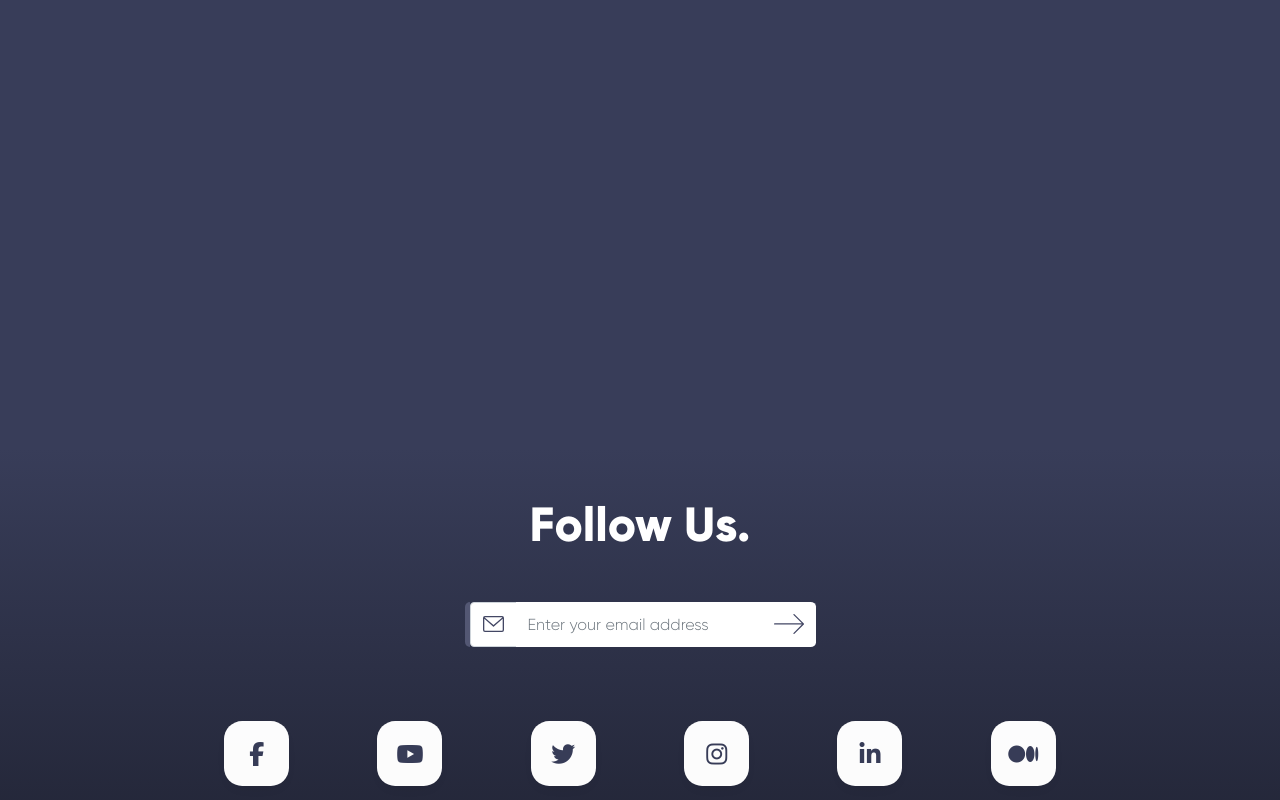
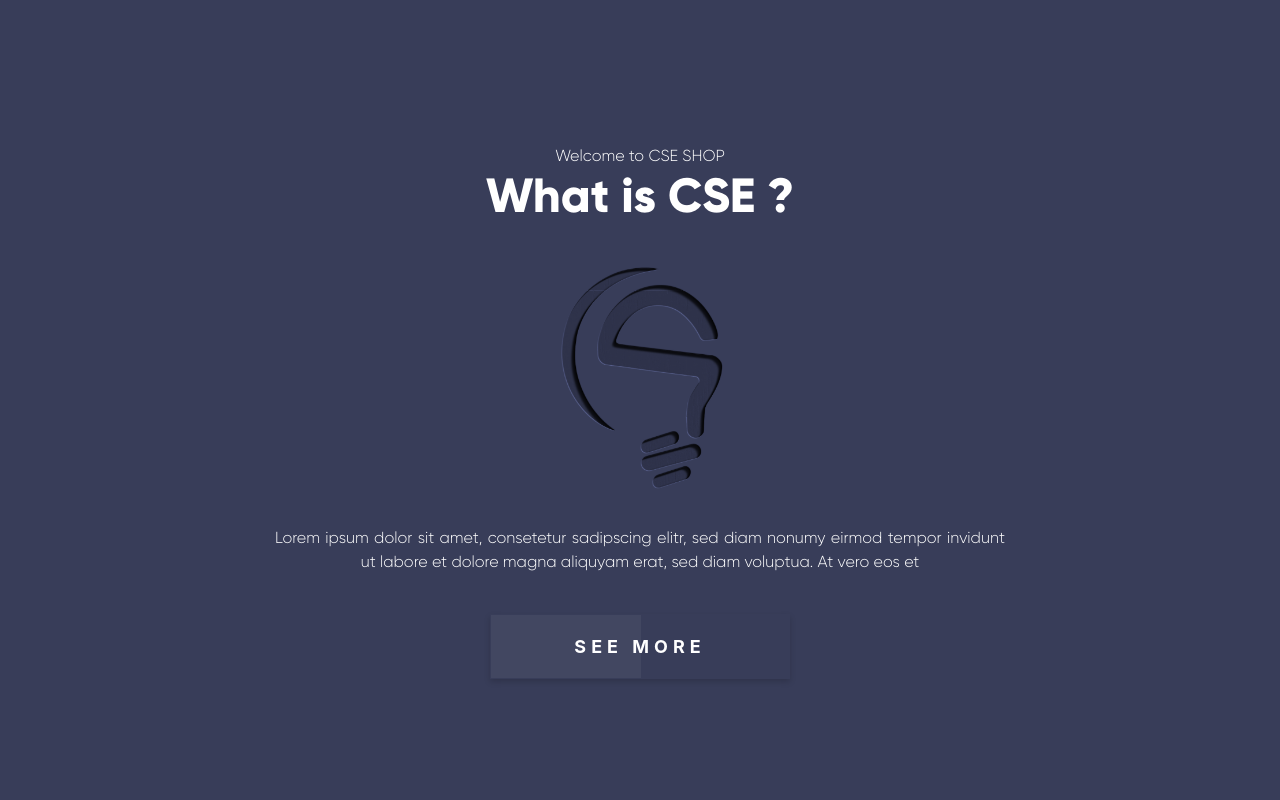
Before and after one commit to SehdiNassim/CSE-Shop, a React (Create React App) app: page / in a window 1280 px wide. Shown: the top 800 px of the page. Built offline with nearby package versions, Linux system fonts and the light colour scheme.

Commit message:
Added whatIsCse section

```diff
--- /dev/null
+++ b/src/Components/Presentational/LandingPage/whatIsCse.css
@@ -0,0 +1,3 @@
+.what-is-cse img{
+    width: 100%;
+}
--- a/src/Components/Presentational/LandingPage/whatIsCse.js
+++ b/src/Components/Presentational/LandingPage/whatIsCse.js
@@ -1,7 +1,31 @@
 import React from 'react'
+import './whatIsCse.css'
+import Button from '../button';
 
 const WhatIsCse = () => {
-    return <section id='what-is-cse'>
+    return <section id='what-is-cse' className='what-is-cse'>
+        <div className='container'>
+            <div className='row justify-content-center'>
+                <div className='col-12 d-flex justify-content-center'>
+                    <p style={{ marginBottom: '-8px' }}>Welcome to CSE SHOP</p>
+                </div>
+                <div className='col-12 d-flex justify-content-center'>
+                    <p className='title' style={{ textAlign: "center", textAlignLast: "center" }}>What is CSE ?</p>
+                </div>
+                <div className='col-12 col-md-6 col-lg-4'>
+                    <img src='/img/CSE.png' />
+                </div>
+                <div className='w-100'></div>
+                <div className='col-10 col-md-8 mt-4 mb-4'>
+                    <p style={{ textAlign: "justify", textAlignLast: 'center' }}>Lorem ipsum dolor sit amet, consetetur sadipscing elitr, sed diam nonumy eirmod tempor invidunt ut labore et dolore magna aliquyam erat, sed diam voluptua. At vero eos et</p>
+                </div>
+                <div className='col-12 d-flex justify-content-center'>
+                    <a href="http://" target="_blank" rel='noreferrer'>
+                        <Button>SEE MORE</Button>
+                    </a>
+                </div>
+            </div>
+        </div>
     </section>
 }
 
```
Also changed, not shown: public/img/CSE.png (added).
